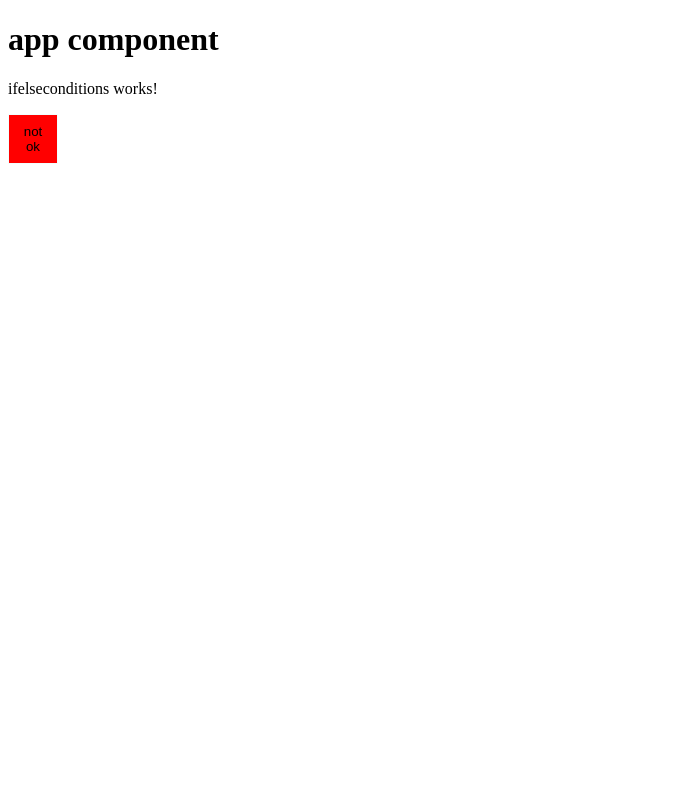
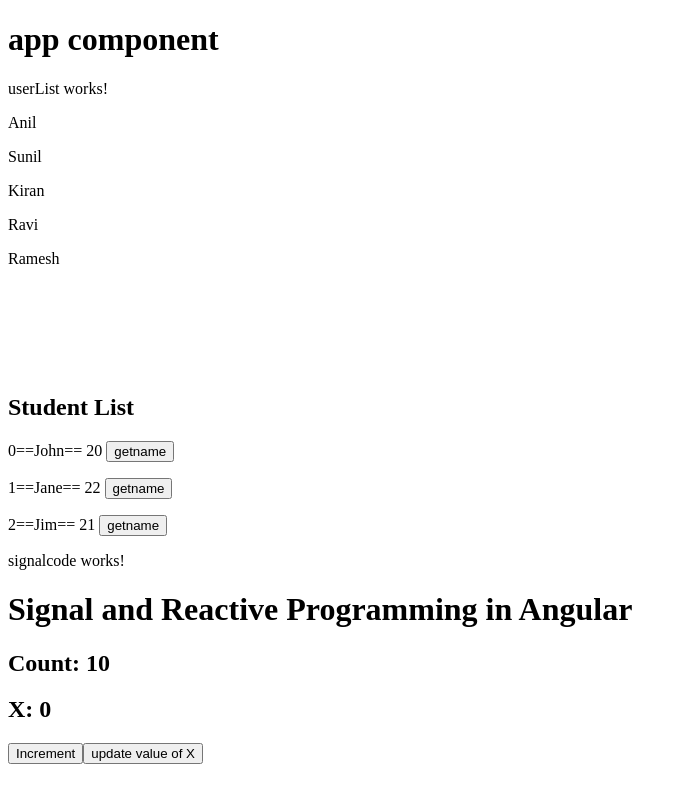
Before and after one commit to priya1611999/angulartutorial, an Angular app in the folder my-app/: page / in a window 1280 px wide. Shown: the whole page, without its empty margins (0-687 px from the left). Built offline with nearby package versions, Linux system fonts and the light colour scheme.

Commit message:
todays code

```diff
--- a/my-app/src/app/app.component.html
+++ b/my-app/src/app/app.component.html
@@ -4,4 +4,6 @@
 <app-calculator></app-calculator>
 <app-mouseevent></app-mouseevent>
 <app-setgetvalue></app-setgetvalue> -->
-<app-ifelseconditions></app-ifelseconditions>
+<!-- <app-ifelseconditions></app-ifelseconditions> -->
+ <app-forloopcode></app-forloopcode>
+ <app-signalcode></app-signalcode>
--- a/my-app/src/app/forloopcode/forloopcode.component.html
+++ b/my-app/src/app/forloopcode/forloopcode.component.html
@@ -1 +1,13 @@
-<p>forloopcode works!</p>
+<p>userList works!</p>
+@for(user of userList ; track user){
+      <p>{{ user }}</p>
+  }
+
+<br><br><br><br><br>
+  <h2>Student List</h2>
+@for(user of studentList ; track user.name;let id=$index){
+      <p>{{ id }}=={{ user.name }}== {{ user.age }}
+        <button (click)="getName(user.name)">getname</button>
+      </p>
+
+  }
--- a/my-app/src/app/forloopcode/forloopcode.component.ts
+++ b/my-app/src/app/forloopcode/forloopcode.component.ts
@@ -7,5 +7,10 @@
   styleUrl: './forloopcode.component.css'
 })
 export class ForloopcodeComponent {
+userList=['Anil','Sunil','Kiran','Ravi','Ramesh'];
 
+studentList=[{name:'John', age:20}, {name:'Jane', age:22}, {name:'Jim', age:21}];
+getName(name:string){
+  console.log(name)
 }
+}
--- /dev/null
+++ b/my-app/src/app/signalcode/signalcode.component.html
@@ -0,0 +1,10 @@
+<p>signalcode works!</p>
+
+<h1>Signal and Reactive Programming in Angular</h1>
+<h2>Count: {{ count() }}</h2>
+
+<h2>X: {{ x }}</h2>
+
+<button (click)="count.set(count() + 1)">Increment</button>
+
+<button (click)="updateValueOfX()">update value of X</button>
--- /dev/null
+++ b/my-app/src/app/signalcode/signalcode.component.ts
@@ -0,0 +1,30 @@
+import { Component, computed, effect, Signal, signal, WritableSignal } from '@angular/core';
+import { Writable } from 'stream';
+
+@Component({
+  selector: 'app-signalcode',
+  imports: [],
+  templateUrl: './signalcode.component.html',
+  styleUrl: './signalcode.component.css'
+})
+export class SignalcodeComponent {
+count=signal<number|string>(10);
+x=0;
+data: WritableSignal<number|string>=signal(20);
+data1:Signal<number|string>=computed(()=>200);
+constructor() {
+  effect(() => {
+    console.log('Count changed:', this.count());
+  });
+}
+
+updateValueOfX() {
+  //limited access for update method
+  // this.data.update(value => {
+  //   return (value as number) + 10;
+  // });
+  this.data.set(30);
+  // this.data1.set(40); not able to update computed
+  this.x=30;
+}
+}
```
Also changed, not shown: my-app/src/app/app.component.ts (+4 -3 lines), my-app/src/app/signalcode/signalcode.component.css (added).
